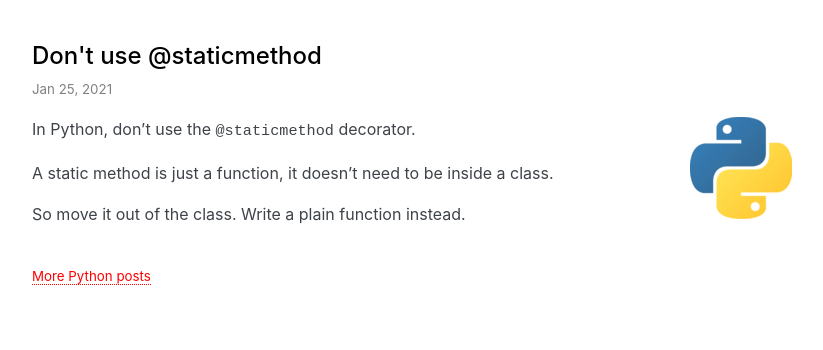
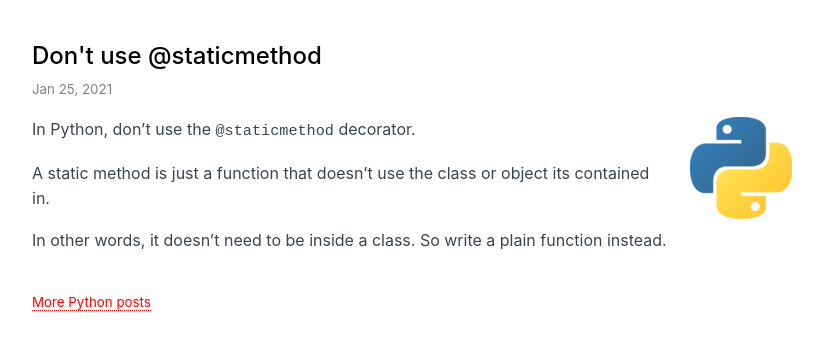
Before and after one commit to explodinglabs/explodinglabs.github.io, a Jekyll site: the page built from _posts/python/2021-01-25-dont-use-staticmethod.markdown, in a window 1280 px wide. Shown: the top 350 px of the page, without its empty margins (228-1051 px from the left). Built offline with Jekyll 4.4.1, drawn with Linux system fonts in a browser that asks for light colours; some web fonts are replaced.

Commit message:
Adjust staticmethod post

```diff
--- a/_posts/python/2021-01-25-dont-use-staticmethod.markdown
+++ b/_posts/python/2021-01-25-dont-use-staticmethod.markdown
@@ -10,6 +10,8 @@ permalink: /python/dont-use-staticmethod
 
 In Python, don't use the `@staticmethod` decorator.
 
-A static method is just a function, it doesn't need to be inside a class.
+A static method is just a function that doesn't use the class or object its
+contained in.
 
-So move it out of the class. Write a plain function instead.
+In other words, it doesn't need to be inside a class. So write a plain function
+instead.
```
